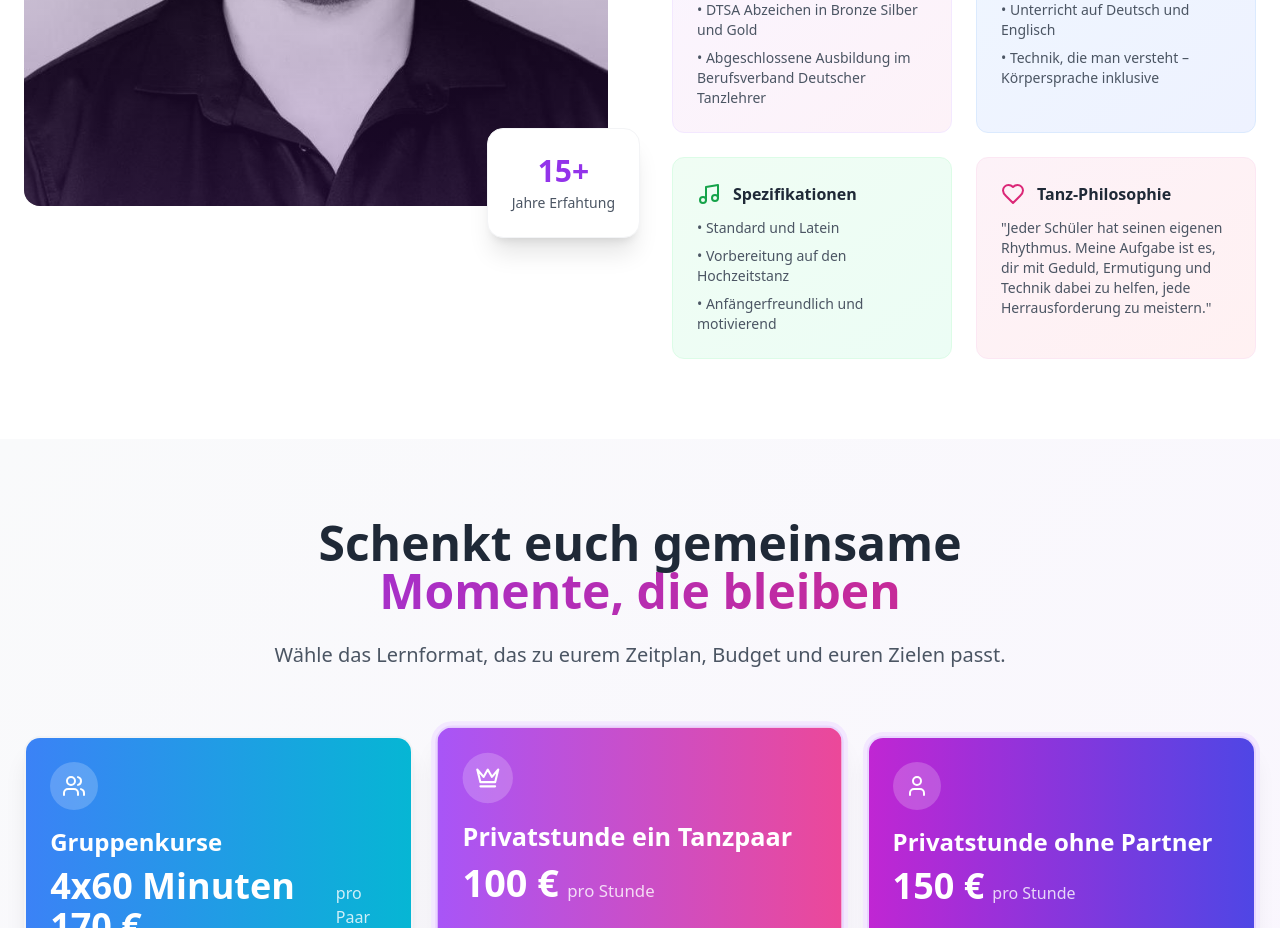
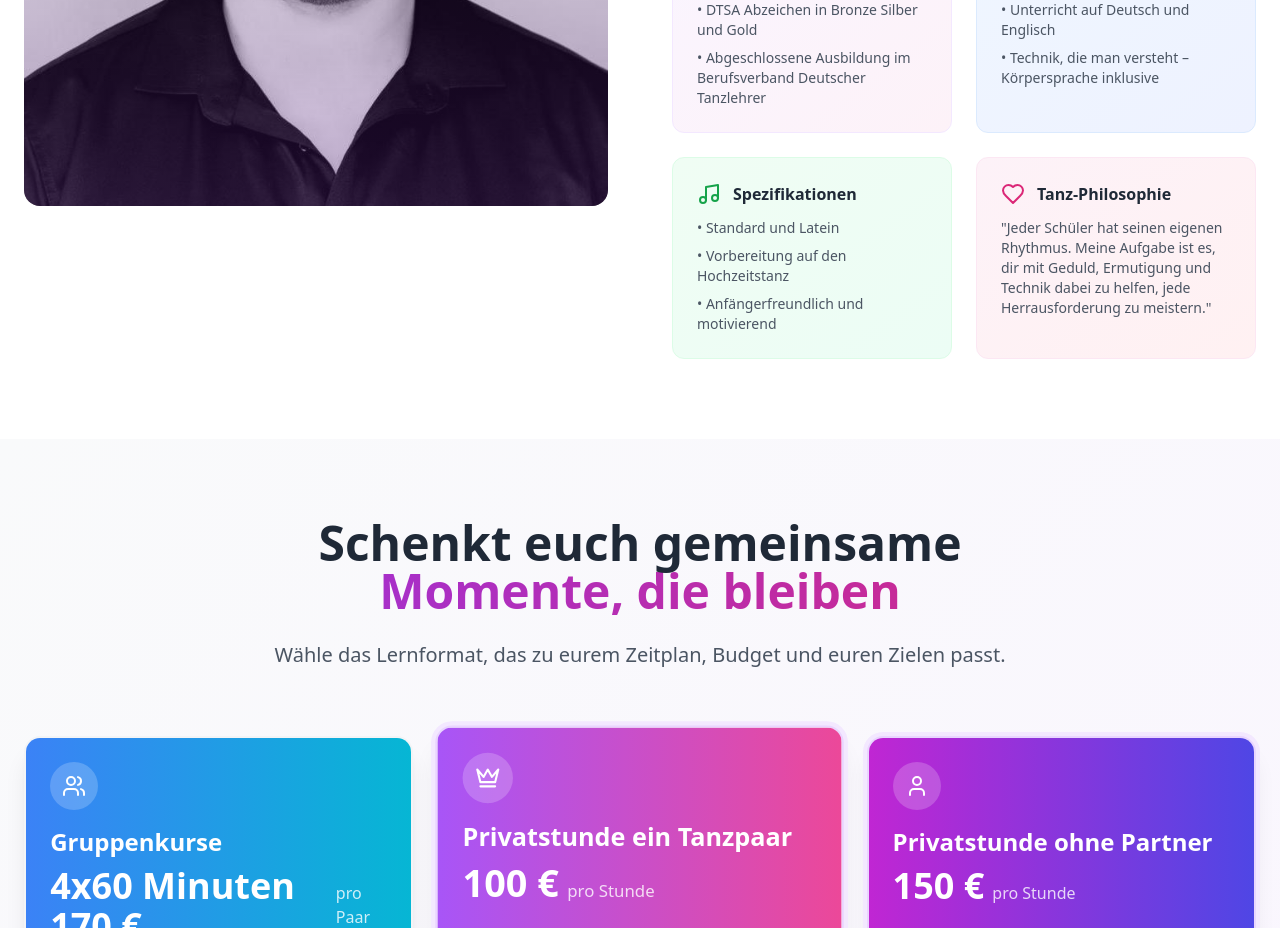
Before and after one commit to Chromamoeller/tanzen-cmoeller, a React (Vite) app: page / in a window 1280 px wide. Shown: the part 2500-3428 px from the top of the page. Built offline with nearby package versions, Linux system fonts and the light colour scheme; a web font is replaced by a local one.

Commit message:
+15 jahren raus genommen

```diff
--- a/src/components/Instructor.tsx
+++ b/src/components/Instructor.tsx
@@ -16,16 +16,6 @@ export default function Instructor() {
                 className="w-full h-[600px] object-cover"
               />
               <div className="absolute inset-0 bg-gradient-to-t from-purple-900/30 to-transparent"></div>
-            </div>
-
-            {/* Floating Stats */}
-            <div className="absolute -bottom-8 -right-8 bg-white rounded-2xl p-6 shadow-xl border border-gray-100">
-              <div className="text-center">
-                <div className="text-3xl font-bold text-purple-600 mb-1">
-                  15+
-                </div>
-                <div className="text-sm text-gray-600">Jahre Erfahtung</div>
-              </div>
             </div>
           </div>
 
```
